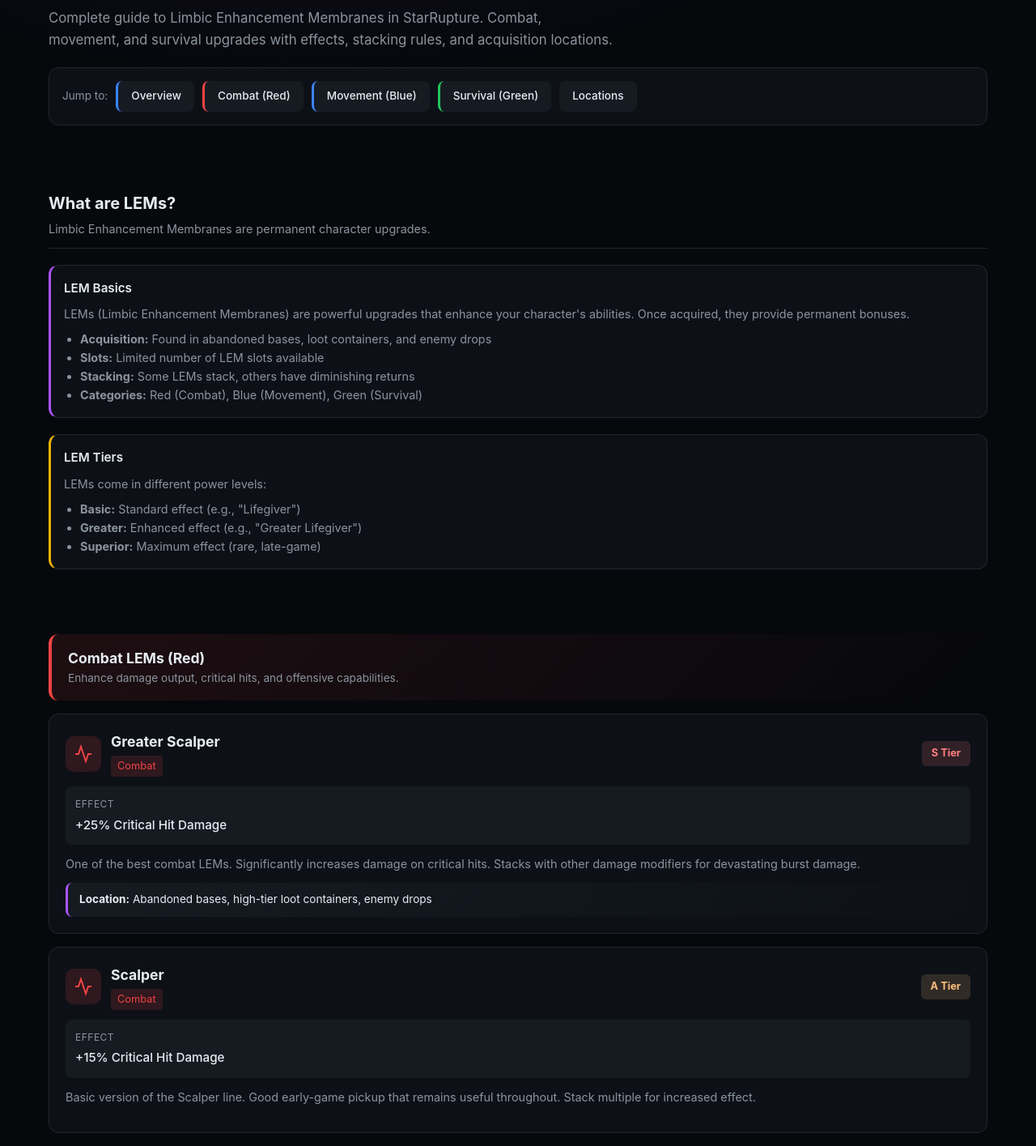
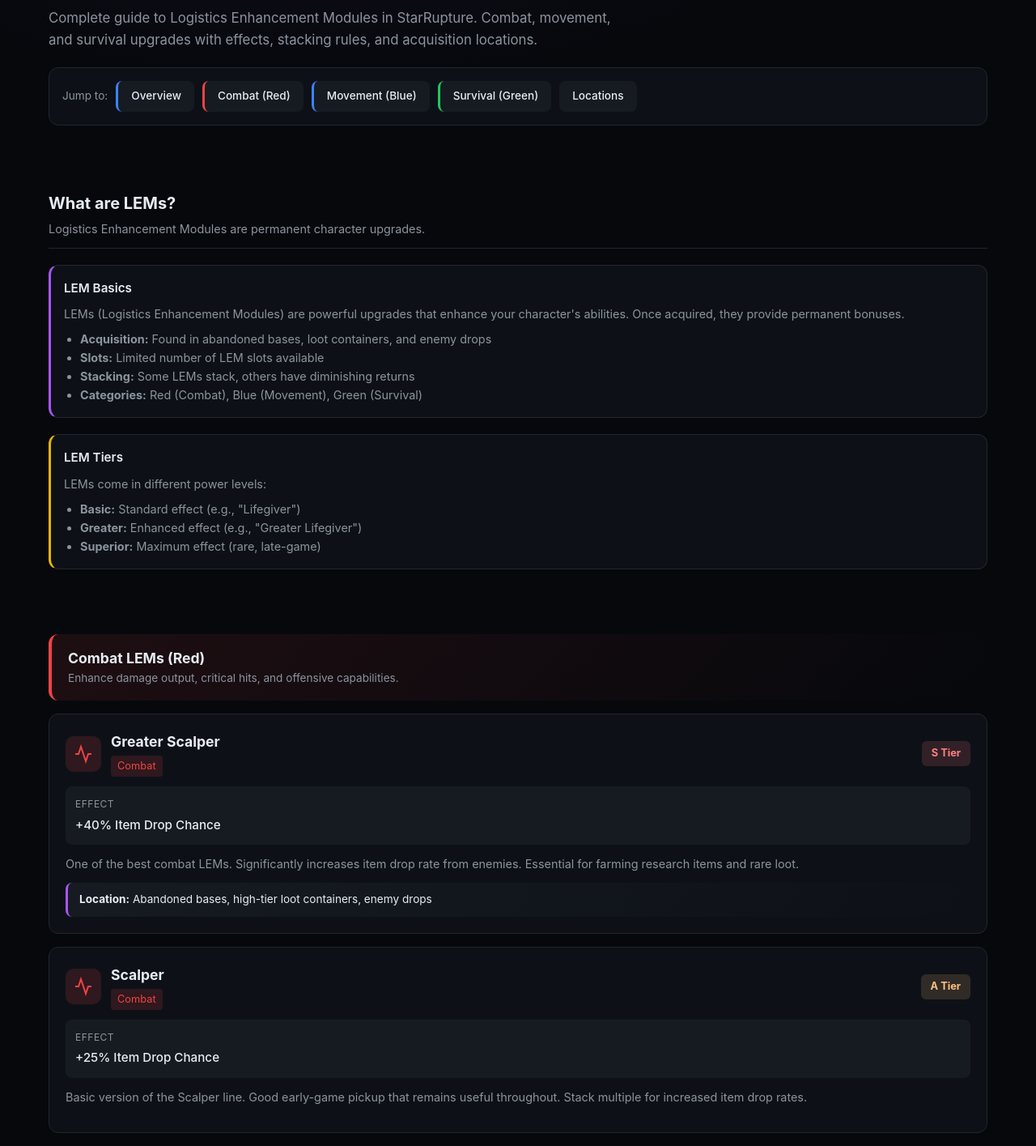
Before and after one commit to qsyhxw/StarRupture.net, a plain HTML site: page database/lems/index.html in a window 1280 px wide. Shown: the part 268-1683 px from the top of the page at 81% size. Drawn offline with Linux system fonts and the light colour scheme.

Commit message:
Update index.html

```diff
--- a/database/lems/index.html
+++ b/database/lems/index.html
@@ -3,7 +3,7 @@
 <head>
   <meta charset="utf-8">
   <meta name="viewport" content="width=device-width, initial-scale=1">
-  <title>StarRupture LEM Modules Guide - All Limbic Enhancements & Effects</title>
+  <title>StarRupture LEM Modules Guide - All Logistics Enhancements & Effects</title>
   <meta name="description" content="Complete StarRupture LEM guide: Greater Lifegiver, Scalper, Shieldgiver & more. Combat, movement & survival modules with effects, stacking rules & locations.">
   <link rel="canonical" href="https://starrupture.net/database/lems/">
 
@@ -134,7 +134,7 @@
       <div class="container">
         <span class="hero-badge">🧬 20+ LEMs Documented</span>
         <h1>LEM Modules Database</h1>
-        <p>Complete guide to Limbic Enhancement Membranes in StarRupture. Combat, movement, and survival upgrades with effects, stacking rules, and acquisition locations.</p>
+        <p>Complete guide to Logistics Enhancement Modules in StarRupture. Combat, movement, and survival upgrades with effects, stacking rules, and acquisition locations.</p>
 
         <div class="quick-nav">
           <span style="color:var(--text-muted);font-size:.85rem;padding:8px 0">Jump to:</span>
@@ -152,12 +152,12 @@
       <div class="container">
         <div class="section-header">
           <h2>What are LEMs?</h2>
-          <p>Limbic Enhancement Membranes are permanent character upgrades.</p>
+          <p>Logistics Enhancement Modules are permanent character upgrades.</p>
         </div>
 
         <div class="info-box" style="border-left:3px solid var(--accent)">
           <h4>LEM Basics</h4>
-          <p>LEMs (Limbic Enhancement Membranes) are powerful upgrades that enhance your character's abilities. Once acquired, they provide permanent bonuses.</p>
+          <p>LEMs (Logistics Enhancement Modules) are powerful upgrades that enhance your character's abilities. Once acquired, they provide permanent bonuses.</p>
           <ul>
             <li><strong>Acquisition:</strong> Found in abandoned bases, loot containers, and enemy drops</li>
             <li><strong>Slots:</strong> Limited number of LEM slots available</li>
@@ -205,10 +205,10 @@
 
           <div class="lem-effect">
             <div class="label">Effect</div>
-            <div class="value">+25% Critical Hit Damage</div>
+            <div class="value">+40% Item Drop Chance</div>
           </div>
 
-          <p class="lem-desc">One of the best combat LEMs. Significantly increases damage on critical hits. Stacks with other damage modifiers for devastating burst damage.</p>
+          <p class="lem-desc">One of the best combat LEMs. Significantly increases item drop rate from enemies. Essential for farming research items and rare loot.</p>
 
           <div class="lem-location">
             <strong>Location:</strong> Abandoned bases, high-tier loot containers, enemy drops
@@ -232,10 +232,10 @@
 
           <div class="lem-effect">
             <div class="label">Effect</div>
-            <div class="value">+15% Critical Hit Damage</div>
+            <div class="value">+25% Item Drop Chance</div>
           </div>
 
-          <p class="lem-desc">Basic version of the Scalper line. Good early-game pickup that remains useful throughout. Stack multiple for increased effect.</p>
+          <p class="lem-desc">Basic version of the Scalper line. Good early-game pickup that remains useful throughout. Stack multiple for increased item drop rates.</p>
         </div>
 
         <!-- Damage Amplifier -->
@@ -373,7 +373,7 @@
 
           <div class="lem-effect">
             <div class="label">Effect</div>
-            <div class="value">+25% Maximum Health</div>
+            <div class="value">+40 Maximum Health</div>
           </div>
 
           <p class="lem-desc">The best survival LEM. Significantly increases your health pool, allowing you to survive more hits. Essential for Rupture events and tough encounters.</p>
@@ -400,7 +400,7 @@
 
           <div class="lem-effect">
             <div class="label">Effect</div>
-            <div class="value">+15% Maximum Health</div>
+            <div class="value">+25 Maximum Health</div>
           </div>
 
           <p class="lem-desc">Basic health increase. Stack multiple for significant survivability boost. One of the first LEMs you should prioritize finding.</p>
@@ -460,7 +460,7 @@
       <div class="container">
         <div class="section-header">
           <h2>Where to Find LEMs</h2>
-          <p>Primary locations for acquiring Limbic Enhancement Membranes.</p>
+          <p>Primary locations for acquiring Logistics Enhancement Modules.</p>
         </div>
 
         <div class="info-box" style="border-left:3px solid var(--secondary)">
```
